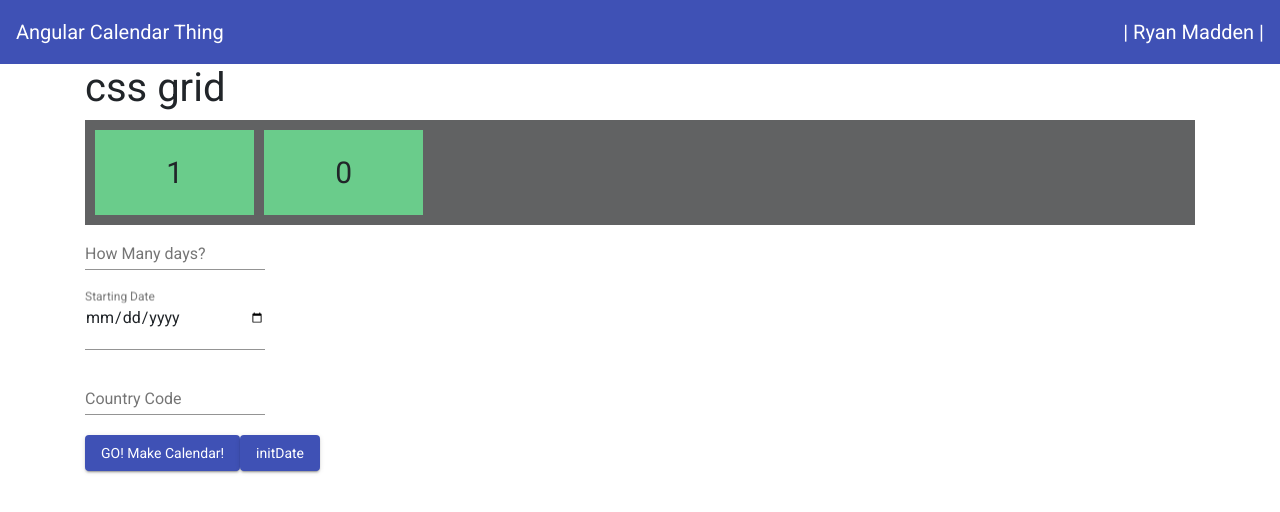
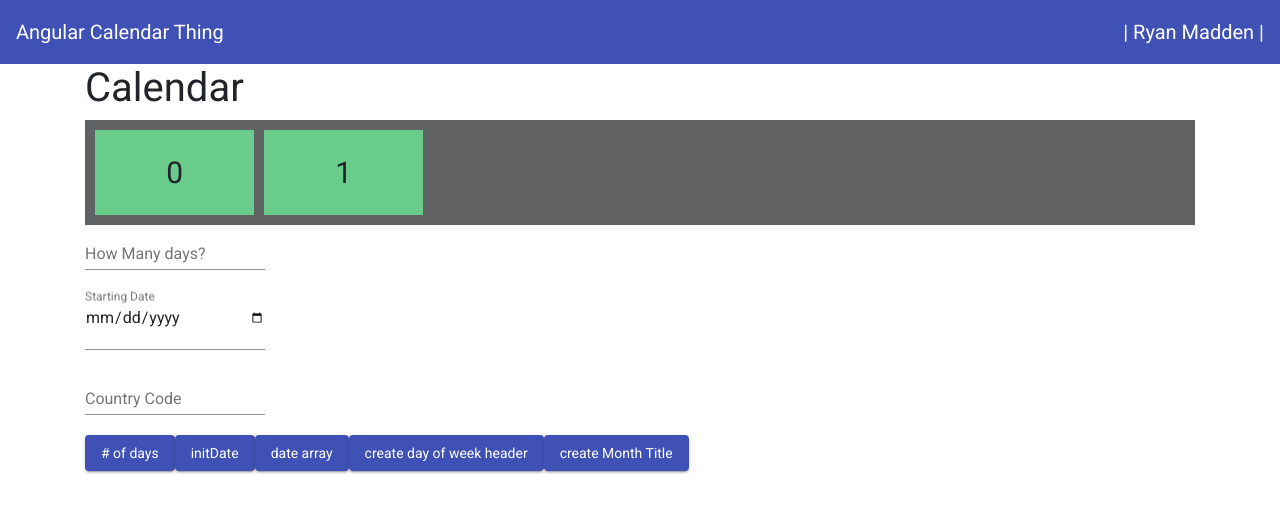
Before and after one commit to leederacola/calendar, an Angular app: page / in a window 1280 px wide. Shown: the top 512 px of the page. Built offline with nearby package versions, Linux system fonts and the light colour scheme.

Commit message:
working on func

```diff
--- a/src/app/calendar/calendar.component.html
+++ b/src/app/calendar/calendar.component.html
@@ -1,26 +1,13 @@
 <div class='container'>
-    <h1> css grid</h1>
+    <h1>Calendar</h1>
 
 
 
     <div class="grid-container">
-        <div class="item1" [ngStyle]="{ 'grid-column' : (startGrid) }">1</div>
-        <div *ngFor='let in of loopCt(); let i = index'>{{i}}</div>
+        <div class="item1" [ngStyle]="{ 'grid-column' : (startGrid) }">0</div>
+        <div *ngFor='let in of loopCt(); let i = index'>{{i+1}}</div>
 
-        <!-- <div class="item2">2</div>
-        <div class="item3">3</div>
-        <div class="item4">4</div>
-        <div class="item5">5</div>
-        <div class="item6">6</div>
-        <div class="item7">7</div>
-        <div class="item8">8</div>
-        <div class="item9">9</div>
-        <div class="item10">10</div>
-        <div class="item11">11</div>
-        <div class="item12">12</div>
-        <div class="item13">13</div>
-        <div class="item14">14</div>
-        <div class="item15">15</div> -->
+
       </div>
       <div id="insertBefore"></div>
   <form class="form">
@@ -41,8 +28,12 @@
   </form>
 
 
-  <button mat-raised-button color="primary" (click)="go()">GO! Make Calendar!</button>
+  <button mat-raised-button color="primary" (click)="go()"># of days</button>
   <button mat-raised-button color="primary" (click)="initDate()">initDate</button>
+  <button mat-raised-button color="primary" (click)="fillDateArray()">date array</button>
+  <button mat-raised-button color="primary" (click)="createDaysHeader()">create day of week header</button>
+  <button mat-raised-button color="primary" (click)="createMonthTitle()">create Month Title</button>
+
 
 </div>
 
--- a/src/app/calendar/calendar.component.ts
+++ b/src/app/calendar/calendar.component.ts
@@ -14,20 +14,116 @@ export class CalendarComponent implements OnInit {
   date = new Date();
   months = ["January", "February", "March", "April", "May", "June", "July", "August", "September", "October", "November", "December"];
 
+  dateArray: Array<Date> = [];
+
+
+
+  fillDateArray() {
+        //add first
+        this.dateArray[0] = (this.date);
+        console.log("this date = "+ this.date);
+        //set month var for while check
+        let m = this.date.getMonth();
+        console.log("month = " + m);
+        // new up next date
+        let d = new Date;
+        d.setDate(this.date.getDate()+1);
+        console.log("new date = " + d);
+        // add next date
+        if(d.getMonth() == m){
+          this.dateArray[1] = d;
+        }
+        else{
+          console.log("new month");
+
+        }
+        console.log(this.dateArray);
+      }
+
+  //   //itterate on start date
+  //   newD.setDate(this.date.getDate() + 1);
+  //   //add dates if month aint change
+  //   for(let n =0; n < 5; n++){
+
+
+  //   while(newD.getMonth() == m) {
+  //     //add newD to array
+  //     let i = 1;
+  //     this.dateArray[i] = newD;
+  //     i ++;
+  //     newD.setDate(newD.getDate() + 1);
+  //   }
+  // }
+  //
+      createCalendar(){
+        let dayRemaining = this.numberDays;
+
+        let m = this.date.getMonth();
+        let dow = this.date.getDay();
+        let d = this.date.getDate();
+        let remainingMonth = (this.monthDays(m)-d); //days in month - date
+        }
+
+        createMonthTitle(){
+          let m = this.date.getMonth();
+          var monthHeader = document.createElement("h1");
+          var t = document.createTextNode(this.months[m]);
+          monthHeader.appendChild(t);
+          document.body.appendChild(monthHeader);
+
+        }
+        createDaysHeader(){
+          var grid = document.createElement("div");
+          grid.classList.add("grid-container");
+          //days of week heading
+          var days = new Array("Sun","Mon","Tues","Wed","thurs","Fri","Sat");
+          //make 7 divs sun-sat
+          for(let d of days){
+            var div = document.createElement("div");
+            var t = document.createTextNode(d);
+            div.appendChild(t);
+            grid.appendChild(div);
+            document.body.appendChild(grid);
+          }
+        }
+
+
+
+
+
+
+
+
+
+
+
+
 
 
   loopCt(i: number) {
-     return new Array(this.numberDays);
+    return new Array(this.numberDays);
+  }
+
+  monthDays(i:number){
+    if(i == 1){
+      return 28;
+    }
+    if(i == 3 || i == 5 || i == 8 || i == 10){
+      return 30;
+    }
+    else{
+      return 31;
+    }
   }
 
 
-  initDate(startDate){
+  initDate(startDate) {
     let str = this.startDate;
-    let m = parseInt(str.substring(8,10));
-    let d = parseInt(str.substring(5,7))-1;
-    let y= parseInt(str.substring(0,4));
-    console.log("d/m/y = " + d +" "+" " + m +" " + y );
-    this.date = new Date(y,d,m);
+    let m = parseInt(str.substring(8, 10));
+    let d = parseInt(str.substring(5, 7)) - 1;
+    let y = parseInt(str.substring(0, 4));
+    console.log("d/m/y = " + d + " " + " " + m + " " + y);
+    this.date = new Date(y, d, m);
     console.log("Date object this.date: " + this.date);
     let n = this.date.getDay() + 1;
     this.startGrid = n + "/" + n;
```
